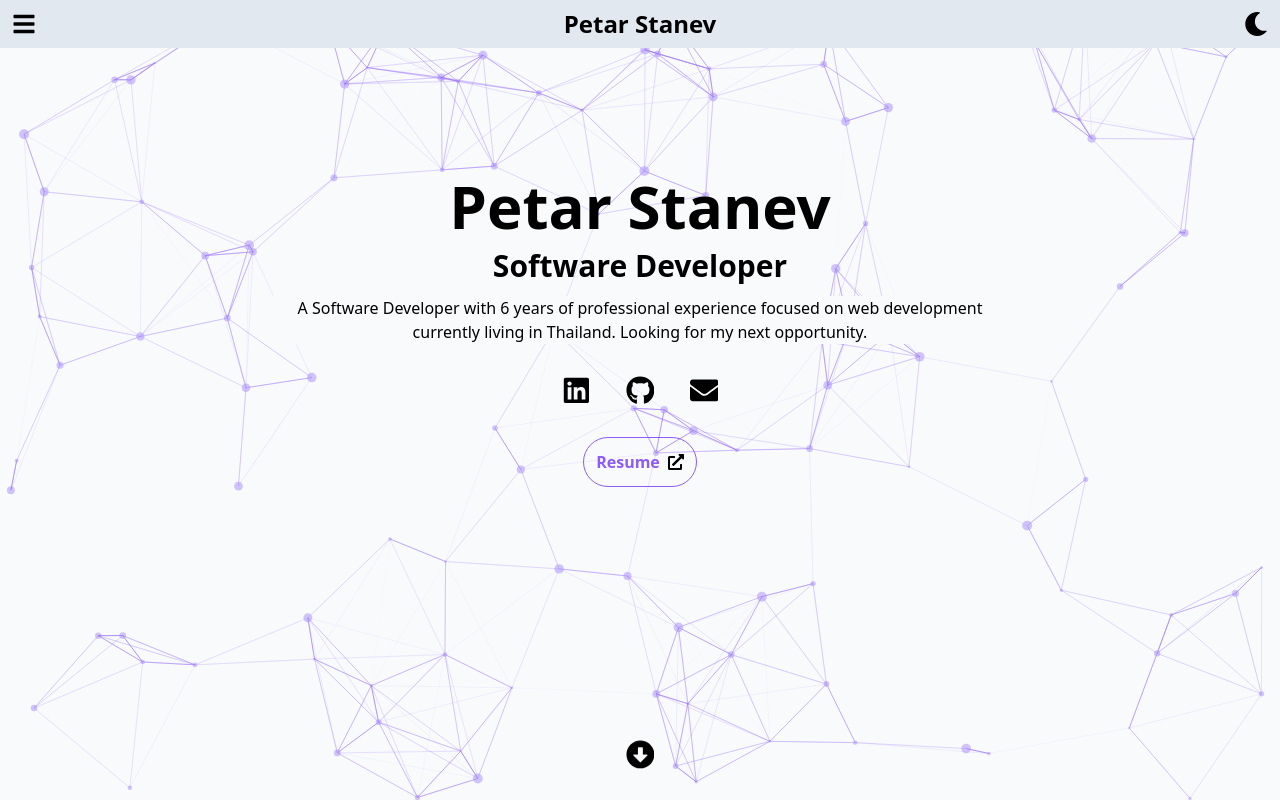
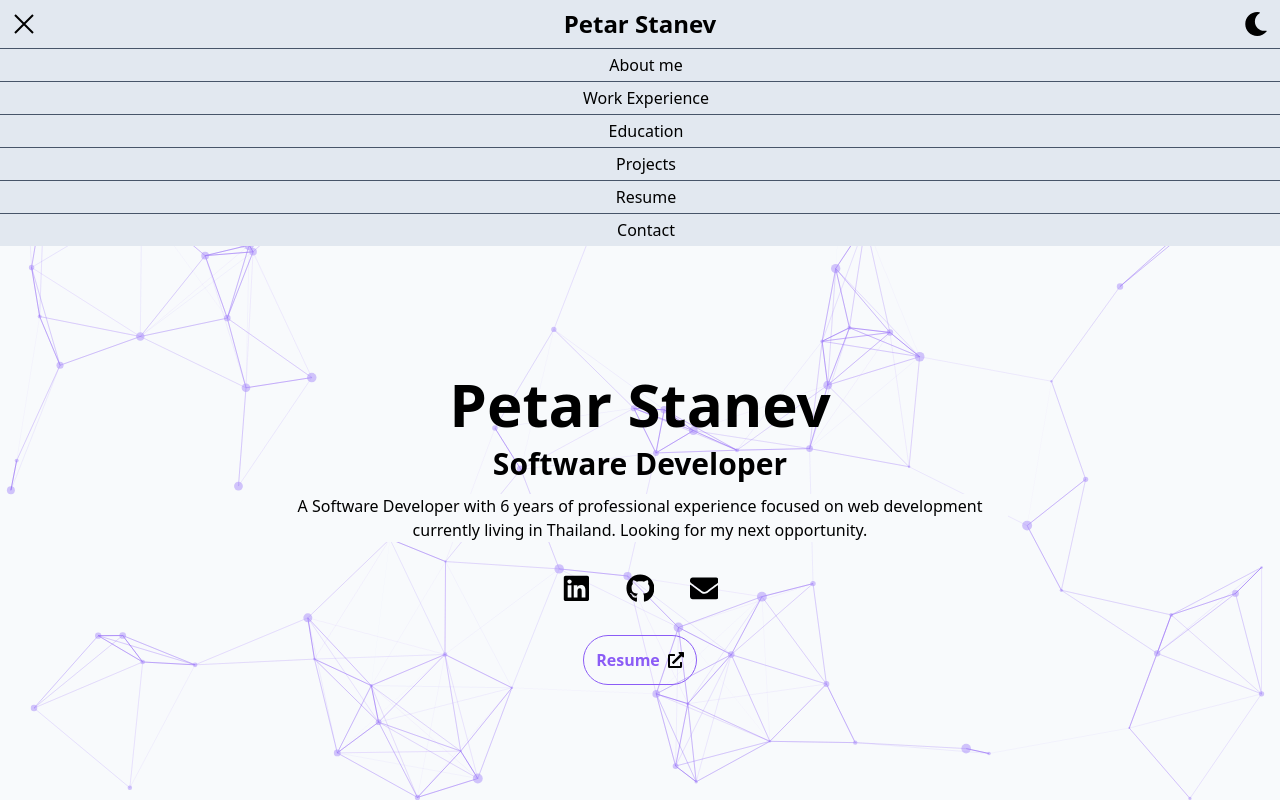
Before and after one commit to petarstanev/petarstanev.github.io, a Next.js app: page / in a window 1280 px wide. Both pictures are taken after a click on the button 24 px from the left and 24 px from the top of the page. Shown: the top 800 px of the page. Built offline with nearby package versions, Linux system fonts and the light colour scheme.

Commit message:
Add menu and scroll links

```diff
--- a/components/About.tsx
+++ b/components/About.tsx
@@ -1,6 +1,8 @@
-const About = () => {
+import { forwardRef } from "react";
+
+const About = forwardRef<HTMLDivElement>((undefined, ref) => {
   return (
-    <section>
+    <section ref={ref}>
       <h2>About Me</h2>
       <img
         className="w-40 my-4 self-center border rounded-full border-solid border-state-50"
@@ -16,6 +18,6 @@ const About = () => {
       </p>
     </section>
   );
-};
+});
 
 export default About;
--- a/components/Contact.jsx
+++ b/components/Contact.tsx
@@ -1,10 +1,11 @@
 import { FaLinkedin } from "react-icons/fa";
 import { FaEnvelope } from "react-icons/fa";
 import { IconContext } from "react-icons";
+import { forwardRef } from "react";
 
-const Contact = () => {
+const Contact = forwardRef<HTMLDivElement>((undefined, ref) => {
   return (
-    <section className="flex flex-col px-4">
+    <section ref={ref} className="flex flex-col px-4">
       <h2 className="text-center text-3xl">Get in touch</h2>
       <article className="border px-4 my-4 rounded-md border-violet-500 bg-slate-50">
         <aside className="flex justify-evenly">
@@ -30,6 +31,6 @@ const Contact = () => {
       </article>
     </section>
   );
-};
+});
 
 export default Contact;
--- a/components/Education.tsx
+++ b/components/Education.tsx
@@ -1,6 +1,7 @@
+import { forwardRef } from "react";
 import Experience from "./shared/Experience";
 
-const Education = () => {
+const Education = forwardRef<HTMLDivElement>((undefined, ref) => {
   let uni = {
     id: 1,
     position: "Software Engineering with Professional Experience",
@@ -15,11 +16,11 @@ const Education = () => {
   };
 
   return (
-    <section>
+    <section ref={ref}>
       <h2>Education</h2>
       <Experience {...uni} />
     </section>
   );
-};
+});
 
 export default Education;
--- a/components/Navigation.tsx
+++ b/components/Navigation.tsx
@@ -1,13 +1,31 @@
 import { FaBars } from "react-icons/fa";
 import { FaMoon } from "react-icons/fa";
+import { GrClose } from "react-icons/gr";
 import { IconContext } from "react-icons";
+import { RefObject, useState } from "react";
 
-const Navigation = () => {
+interface NavigationProps {
+  aboutRef: RefObject<HTMLDivElement>;
+  workRef: RefObject<HTMLDivElement>;
+  eduRef: RefObject<HTMLDivElement>;
+  projectRef: RefObject<HTMLDivElement>;
+  resumeRef: RefObject<HTMLDivElement>;
+  contactRef: RefObject<HTMLDivElement>;
+}
+
+const Navigation = (props: NavigationProps) => {
+  const [isMenuOpen, setMenuOpen] = useState(false);
+
+  const menuOpenHandler = () => {
+    setMenuOpen((current) => !current);
+  };
+
   return (
+    <>
       <nav className="flex bg-slate-200 justify-between items-center">
         <IconContext.Provider value={{ size: "1.5rem" }}>
-        <button className="p-3">
-          <FaBars />
+          <button className="p-3" onClick={menuOpenHandler}>
+            {isMenuOpen ? <GrClose /> : <FaBars />}
           </button>
           <b className="text-2xl">Petar Stanev</b>
           <button className="p-3">
@@ -15,6 +33,47 @@ const Navigation = () => {
           </button>
         </IconContext.Provider>
       </nav>
+      {isMenuOpen && (
+        <div className="flex flex-col">
+          <button
+            className=" bg-slate-200 pl-3 py-1  border-t border-solid border-t-slate-600"
+            onClick={() => props.aboutRef.current?.scrollIntoView()}
+          >
+            About me
+          </button>
+          <button
+            className="bg-slate-200 pl-3 py-1  border-t border-solid border-t-slate-600"
+            onClick={() => props.workRef.current?.scrollIntoView()}
+          >
+            Work Experience
+          </button>
+          <button
+            className="bg-slate-200 pl-3 py-1  border-t border-solid border-t-slate-600"
+            onClick={() => props.eduRef.current?.scrollIntoView()}
+          >
+            Education
+          </button>
+          <button
+            className="bg-slate-200 pl-3 py-1  border-t border-solid border-t-slate-600"
+            onClick={() => props.projectRef.current?.scrollIntoView()}
+          >
+            Projects
+          </button>
+          <button
+            className="bg-slate-200 pl-3 py-1  border-t border-solid border-t-slate-600"
+            onClick={() => props.resumeRef.current?.scrollIntoView()}
+          >
+            Resume
+          </button>
+          <button
+            className="bg-slate-200 pl-3 py-1  border-t border-solid border-t-slate-600"
+            onClick={() => props.contactRef.current?.scrollIntoView()}
+          >
+            Contact
+          </button>
+        </div>
+      )}
+    </>
   );
 };
 
--- a/components/Projects.tsx
+++ b/components/Projects.tsx
@@ -1,10 +1,11 @@
 import { FaExternalLinkAlt } from "react-icons/fa";
 import { FaGithub } from "react-icons/fa";
 import { IconContext } from "react-icons";
+import { forwardRef } from "react";
 
-const Projects = () => {
+const Projects = forwardRef<HTMLDivElement>((undefined, ref) => {
   return (
-    <section>
+    <section ref={ref}>
       <h2>Projects</h2>
       <IconContext.Provider
         value={{ size: "1em", className: "ml-2", color: "#000000" }}
@@ -39,6 +40,6 @@ const Projects = () => {
       </IconContext.Provider>
     </section>
   );
-};
+});
 
 export default Projects;
--- a/components/Resume.tsx
+++ b/components/Resume.tsx
@@ -1,6 +1,8 @@
-const Resume = () => {
+import { forwardRef } from "react";
+
+const Resume = forwardRef<HTMLDivElement>((undefined, ref) => {
   return (
-    <section>
+    <section ref={ref}>
       <h2>Resume</h2>
       <iframe
         src="https://docs.google.com/gview?url=https://petarstanev.com/Resume%20Petar%20Stanev.pdf&embedded=true"
@@ -10,6 +12,6 @@ const Resume = () => {
       />
     </section>
   );
-};
+});
 
 export default Resume;
--- a/components/Work.tsx
+++ b/components/Work.tsx
@@ -1,6 +1,7 @@
+import { forwardRef } from "react";
 import Experience from "./shared/Experience";
 
-const Work = () => {
+const Work = forwardRef<HTMLDivElement>((undefined, ref) => {
   const jobs = [
     {
       id: 1,
@@ -41,13 +42,13 @@ const Work = () => {
   ];
 
   return (
-    <section>
+    <section ref={ref}>
       <h2>Work Experience</h2>
       {jobs.map((job) => (
         <Experience key={job.id} {...job} />
       ))}
     </section>
   );
-};
+});
 
 export default Work;
--- a/pages/index.tsx
+++ b/pages/index.tsx
@@ -8,22 +8,39 @@ import Projects from "@/components/Projects";
 import Contact from "@/components/Contact";
 import Resume from "@/components/Resume";
 import Footer from "@/components/Footer";
-import Background from "@/components/Background";
+import { useRef, lazy, Suspense } from "react";
+const Background = lazy(() => import("@/components/Background"));
 
 export default function Home() {
+  const aboutRef = useRef<HTMLDivElement>(null);
+  const workRef = useRef<HTMLDivElement>(null);
+  const educationRef = useRef<HTMLDivElement>(null);
+  const projectsRef = useRef<HTMLDivElement>(null);
+  const resumeRef = useRef<HTMLDivElement>(null);
+  const contactRef = useRef<HTMLDivElement>(null);
+
   return (
     <>
-      <Background />
+      <Suspense>
+        <Background />
+      </Suspense>
       <Header />
-      <Navigation />
+      <Navigation
+        aboutRef={aboutRef}
+        workRef={workRef}
+        eduRef={educationRef}
+        projectRef={projectsRef}
+        resumeRef={resumeRef}
+        contactRef={contactRef}
+      />
       <div className="max-w-3xl mx-auto">
         <Lead />
-        <About />
-        <Work />
-        <Education />
-        <Projects />
-        <Resume />
-        <Contact />
+        <About ref={aboutRef} />
+        <Work ref={workRef} />
+        <Education ref={educationRef} />
+        <Projects ref={projectsRef} />
+        <Resume ref={resumeRef} />
+        <Contact ref={contactRef} />
       </div>
       <Footer />
     </>
--- a/styles/globals.css
+++ b/styles/globals.css
@@ -3,6 +3,9 @@
 @tailwind utilities;
 
 @layer base {
+  html {
+    @apply scroll-smooth;
+  }
   h1 {
     @apply font-bold;
   }
```
Also changed, not shown: components/Footer.tsx (renamed from components/Footer.jsx). Lines whose indentation alone changed are shown as unchanged.
